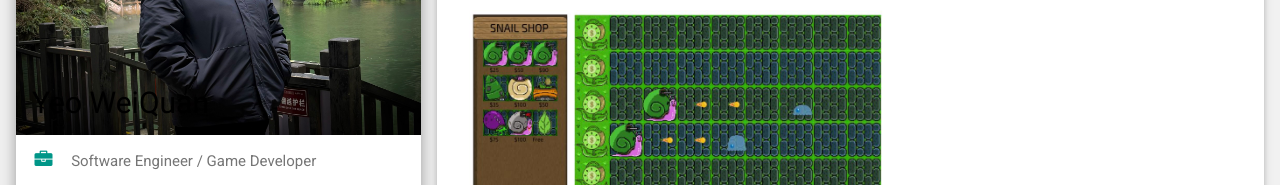
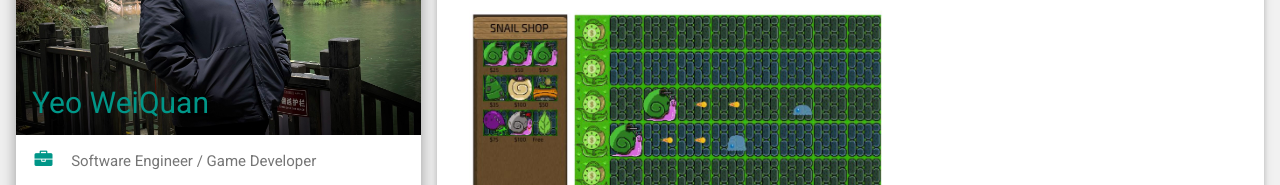
Before and after one commit to Yeoweiquan/Yeoweiquan.github.io, a plain HTML site: page index.html in a window 1280 px wide. Shown: the part 306-491 px from the top of the page. Drawn offline with nearby package versions, Linux system fonts and the light colour scheme.

Commit message:
Update index.html

```diff
--- a/index.html
+++ b/index.html
@@ -27,7 +27,7 @@
                 <div class="w3-white w3-text-grey w3-card-4">
                     <div class="w3-display-container">
                         <img src="../resource/images/profile.jpg" style="width:100%" alt="Avatar">
-                        <div class="w3-display-bottomleft w3-container w3-text-black">
+                        <div class="w3-display-bottomleft w3-container w3-text-teal">
                             <h2>Yeo WeiQuan</h2>
                         </div>
                     </div>
```
